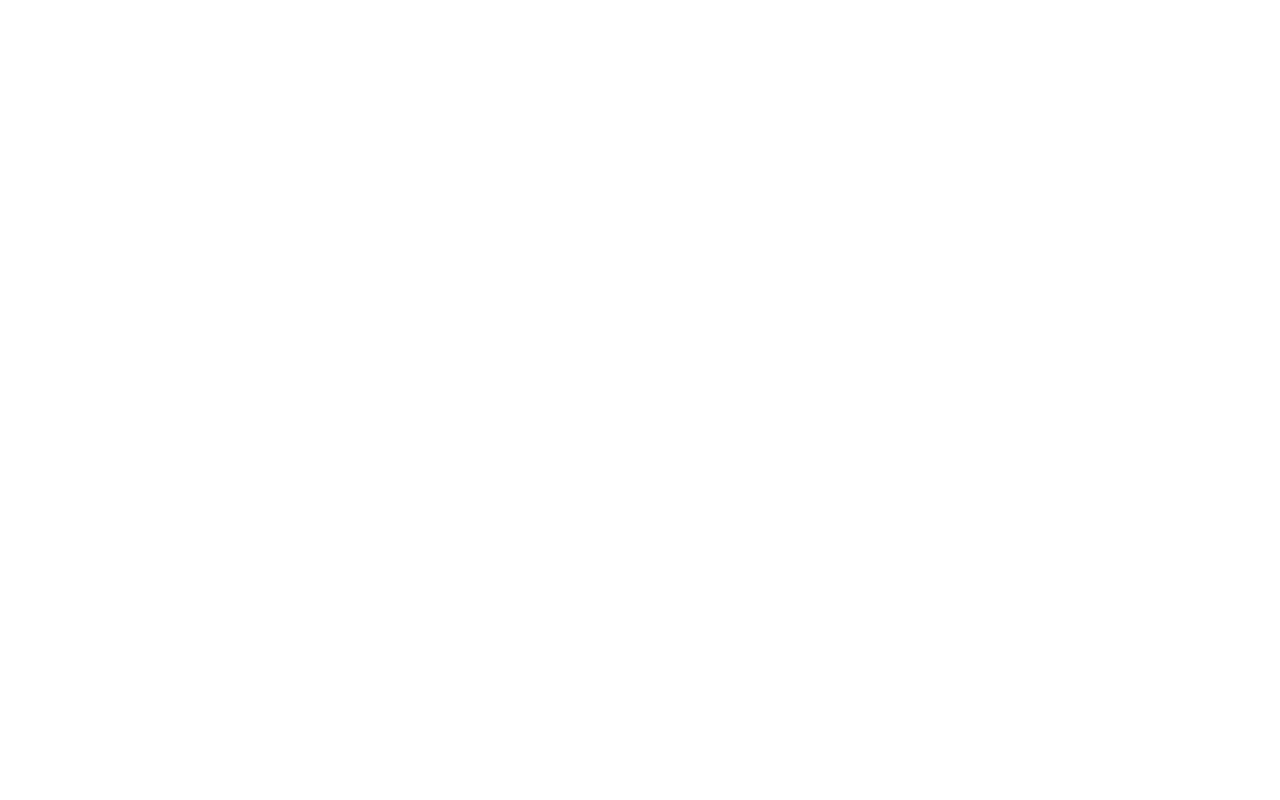
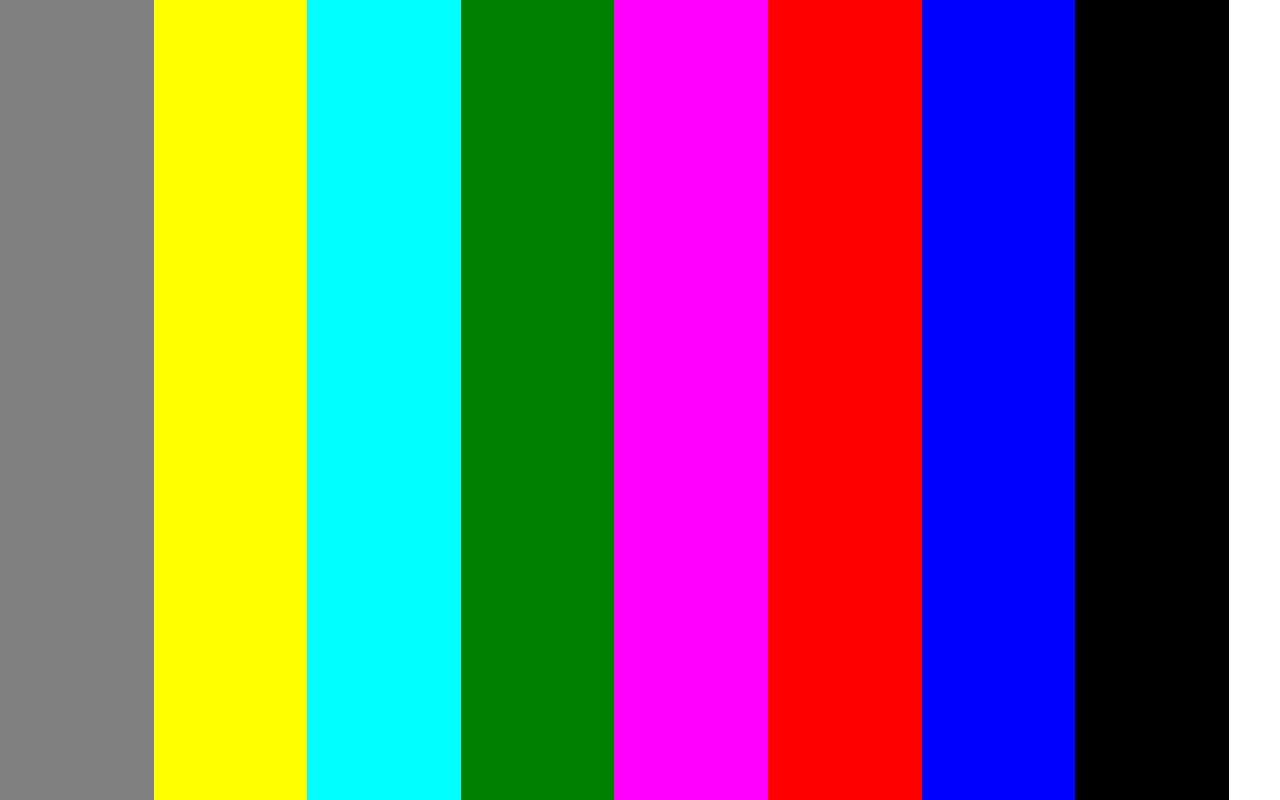
Before and after one commit to soyelisalara/practicas_bootcamp, a plain HTML site: page no-signal/index.html in a window 1280 px wide. Drawn offline with Linux system fonts and the light colour scheme.

Commit message:
tv signal fixed

```diff
--- a/no-signal/css/style.css
+++ b/no-signal/css/style.css
@@ -1,52 +1,51 @@
 * {
-	margin:0 auto;
+	margin: 0 auto;
+ }
+#una {
+	background-color: grey;
+	height: 800px;
+	width: 12%;
+	float: left;
 }
-.container{
+#dos {
+	background-color: yellow;
 	height: 800px;
-
+	width: 12%;
+	float: left;
 }
-#una{
-	background color:#FFFFFF;
-	width: 14%;
+#tres {
+	background-color: cyan;
+	height: 800px;
+	width: 12%;
 	float: left;
+}
+#cuatro {
+	background-color: green;
 	height: 800px;
-
+	width: 12%;
+	float: left;
 }
-#dos{
-	background color: #FFF600
-	width: 14%;
+#cinco {
+	background-color: magenta;
+	height: 800px;
+	width: 12%;
 	float: left;
+}
+#seis {
+	background-color: red;
 	height: 800px;
-
+	width: 12%;
+	float: left;
 }
-#tres{
-	background color: #00FFDE
-	width: 14%;
+#siete {
+	background-color: blue;
+	height: 800px;
+	width: 12%;
 	float: left;
+}
+#ocho {
+	background-color: black;
 	height: 800px;
+	width: 12%;
+	float: left;
 }
-#cuatro{
-	background color: #00FF12
-	width: 14%;
-	float: left;
-	height: 800px;
-	color: pink;
-}
-#cinco{
-	background color: #FF00CC
-	width: 14%;
-	float: left;
-	height: 800px;
-}
-#seis{
-	background color: #FF0000
-	width: 14%;
-	float: left;
-	height: 800px;
-}
-#siete{
-	background color: #000CFF
-	width: 14%;
-	float: left;
-	height: 800px;
-}
--- a/no-signal/index.html
+++ b/no-signal/index.html
@@ -4,6 +4,7 @@
 		<meta charset="UTF-8">
 		<title>Tv Signal</title>
 		<link rel="stylesheet" type="text/css" href="css/style.css">
+
 	</head>
 	<body>
 		<div class="container">
@@ -14,6 +15,7 @@
 			<div id="cinco"></div>
 			<div id="seis"></div>
 			<div id="siete"></div>
+			<div id="ocho"></div>
 		</div>
 	</body>
 </html>
```
